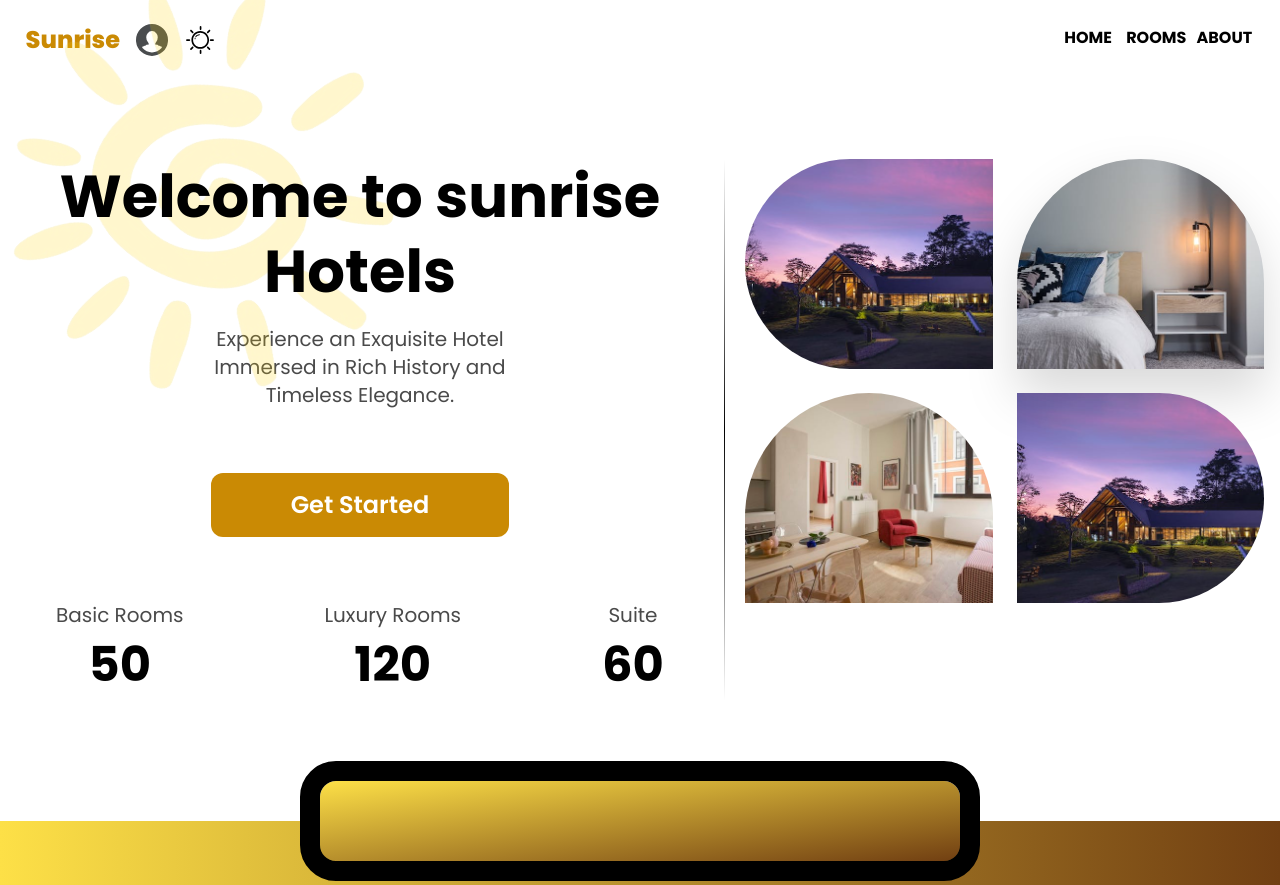
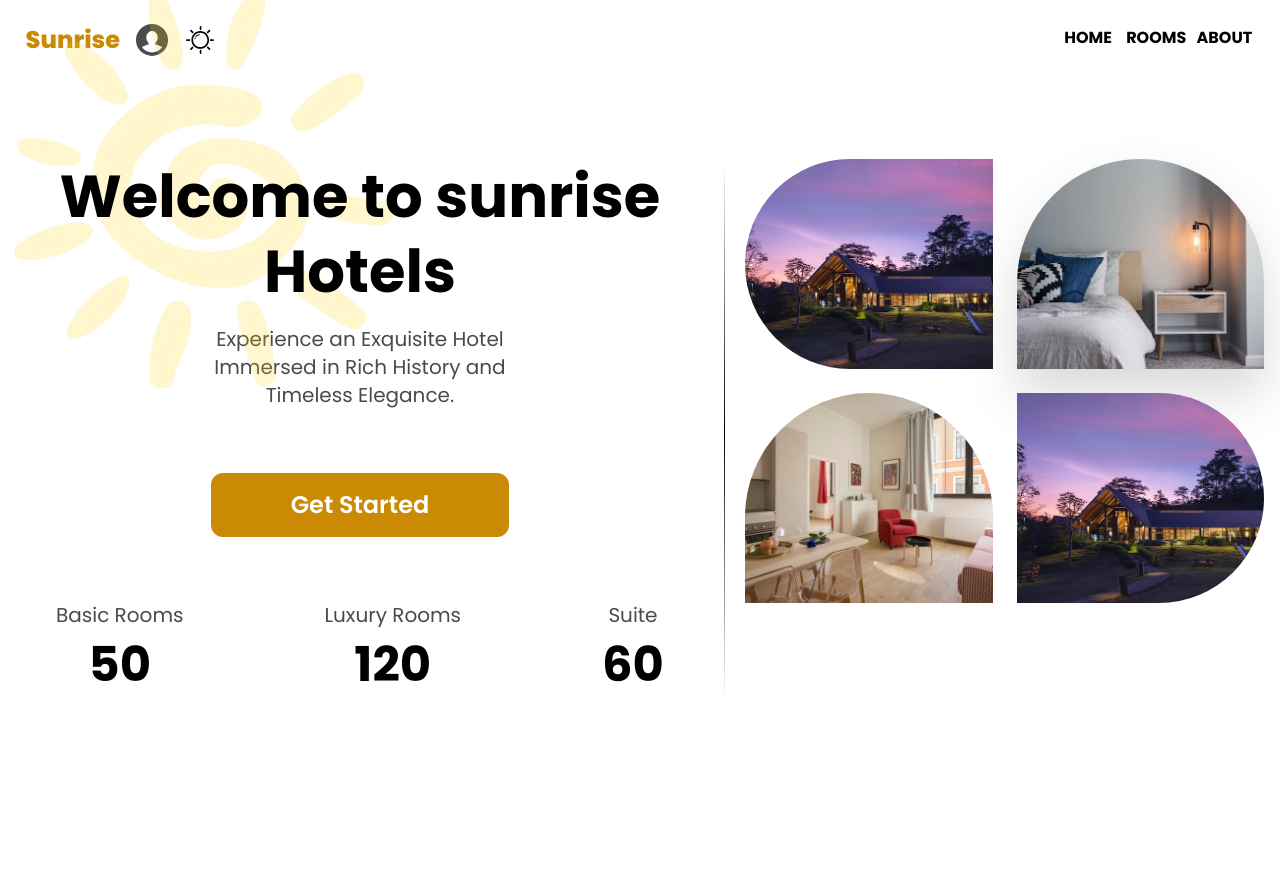
Before and after one commit to yocki8/hotel-management-system, a React (Vite) app: page / in a window 1280 px wide. After the commit the page ends 800 px from the top, so only its background shows below. Built offline with nearby package versions, Linux system fonts and the light colour scheme.

Commit message:
updated changes

```diff
--- a/src/components/ContentBody.jsx
+++ b/src/components/ContentBody.jsx
@@ -1,7 +1,7 @@
 const SearchBar = () => {
     return (
         <>
-            <span className="absolute h-16 w-screen translate-y-10 bg-gradient-to-r from-yellow-300 to-yellow-900 "></span>
+            <span className="absolute h-16  translate-y-10 bg-gradient-to-r from-yellow-300 to-yellow-900 "></span>
             <div className="relative">
                 <div className="m-auto h-20 w-1/2 outline outline-[20px] outline-black rounded-2xl bg-gradient-to-br from-yellow-300 to-yellow-900"></div>
             </div>
--- a/src/pages/HomePage.jsx
+++ b/src/pages/HomePage.jsx
@@ -28,7 +28,7 @@ export default function HomePage() {
         >
             <Navbar toggleDarkMode={toggleDarkMode} isDark={darkMode} />
             <Header />
-            <ContentBody />
+            {/* <ContentBody /> */}
             {/* <ContactSection /> */}
         </div>
     );
```
